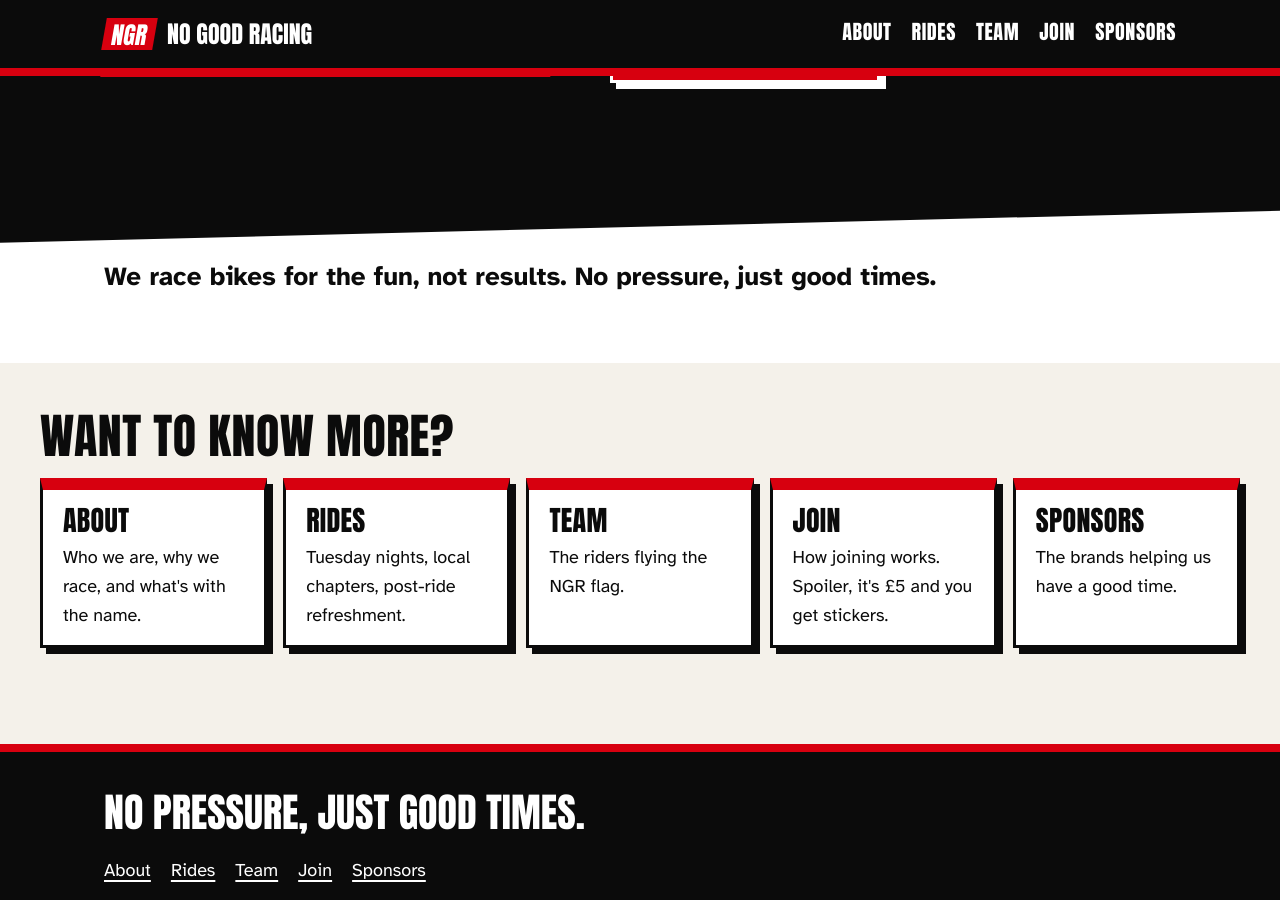
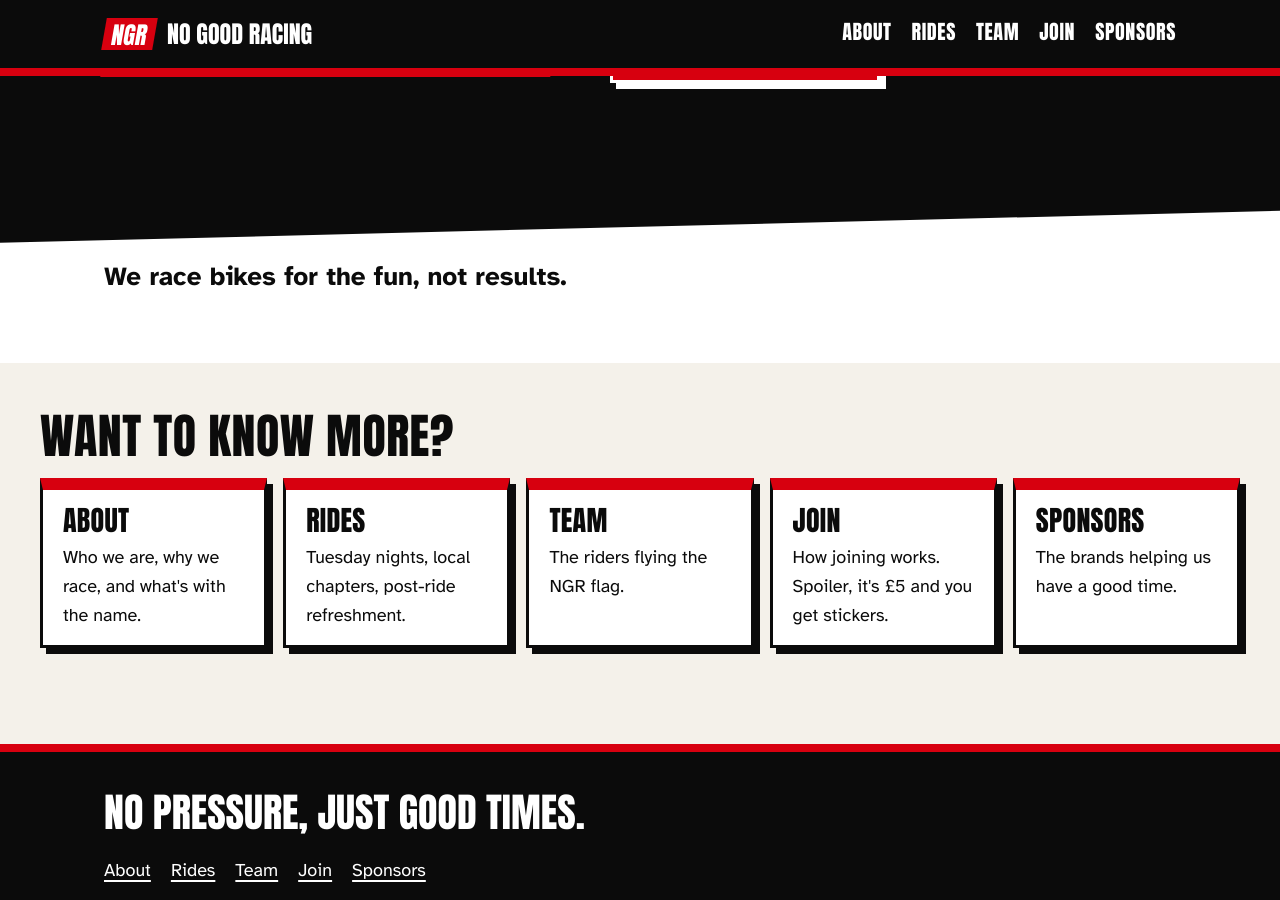
Before and after one commit to BenJam/ngr, a Jekyll site: the page built from index.md, in a window 1280 px wide and 900 px high, scrolled down 492 px. Built offline with Jekyll 4.4.1, drawn with Linux system fonts in a browser that asks for light colours.

Commit message:
minor header edit

```diff
--- a/index.md
+++ b/index.md
@@ -22,4 +22,4 @@ cards:
     text: The brands helping us have a good time.
 ---
 
-<p class="lead">We race bikes for the fun, not results. No pressure, just good times.</p>
+<p class="lead">We race bikes for the fun, not results.</p>
```
